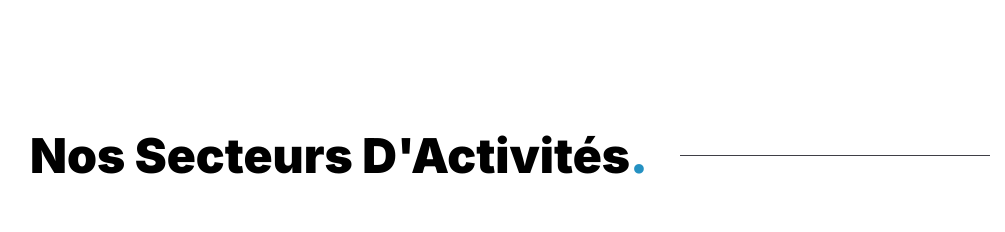
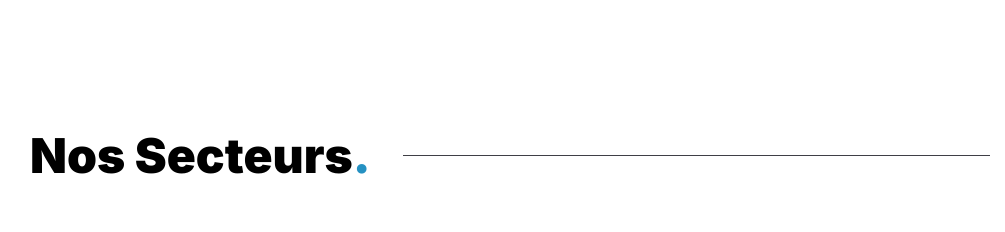
Before and after one commit to LHaitam/alfa-mti, a Next.js app: page / in a window 1280 px wide. Shown: the part 2680-2912 px from the top of the page, without its empty margins (130-1135 px from the left). Built offline with nearby package versions, Linux system fonts and the light colour scheme; a web font is replaced by a local one.

Commit message:
first commit

```diff
--- a/src/components/sectors/sectors.tsx
+++ b/src/components/sectors/sectors.tsx
@@ -5,7 +5,7 @@ import Link from "next/link";
 export const Sectors = () => {
     return (
         <section id="sectors" className="text-black">
-            <SectionHeader title="Nos&nbsp;Secteurs&nbsp;D&apos;Activités" dir="l" />
+            <SectionHeader title="Nos&nbsp;Secteurs" dir="l" />
             <div className="container mx-auto px-4">
                 <Reveal>
                     <p className="text-center text-justify text-black mb-12 leading-relaxed">
```
